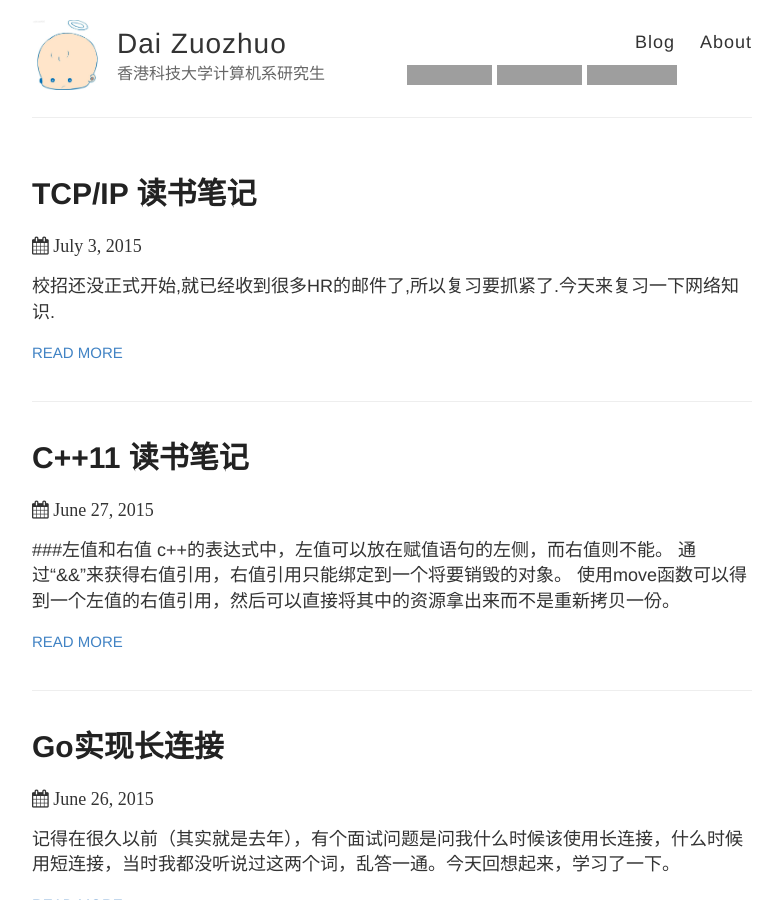
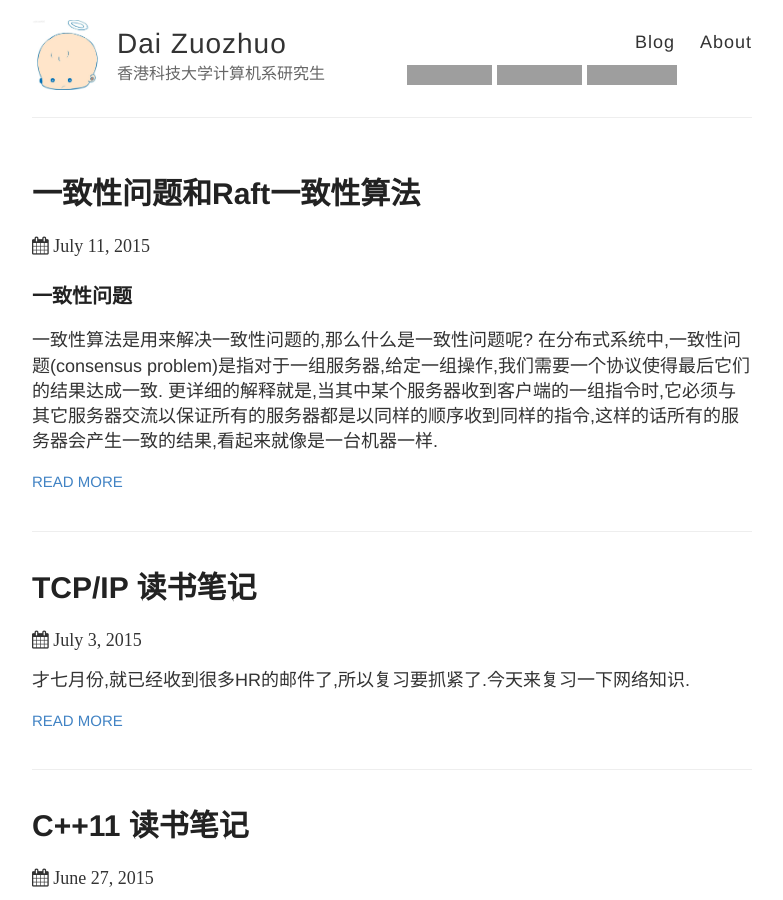
Before and after one commit to 2892931976/daizuozhuo.github.io, a Jekyll site: the page built from index.html, in a window 1280 px wide and 900 px high, cut to the strip 0-900 px from the top of the window. Shown: the whole strip, without its empty margins (248-1031 px from the left). Built offline with Jekyll 4.4.1, drawn with Linux system fonts in a browser that asks for light colours; Markdown is read by kramdown in place of the engine named in the settings; some of the changed lines change nothing that is shown; grey boxes are pictures that could not be loaded.

Commit message:
consensus-algorithm

`````diff
--- /dev/null
+++ b/_posts/2015-7-11-consensus-algorithm.md
@@ -0,0 +1,69 @@
+---
+layout: post
+title: 一致性问题和Raft一致性算法
+---
+### 一致性问题
+一致性算法是用来解决一致性问题的,那么什么是一致性问题呢? 在分布式系统中,一致性问题(consensus problem)是指对于一组服务器,给定一组操作,我们需要一个协议使得最后它们的结果达成一致. 更详细的解释就是,当其中某个服务器收到客户端的一组指令时,它必须与其它服务器交流以保证所有的服务器都是以同样的顺序收到同样的指令,这样的话所有的服务器会产生一致的结果,看起来就像是一台机器一样.
+
+实际生产中一致性算法需要具备以下属性:
+
+- safety:即不管怎样都不会返回错误的结果
+- available:只要大部分的机器正常,就仍然可以工作.比如五台机器的集群允许最多两台机器坏掉.
+- 不依赖时间来确保一致,即系统是异步的.
+- 一般情况下,运行时间由大多数的机器决定,不会因为有少部分慢的机器而影响总体效率.
+
+### 为什么要解决一致性问题?
+我们可以说一个分布式系统可靠性达到99.99...%,但不能说它达到了100%, 为什么? 就是因为一致性问题是无法彻底解决的. 以下四个分布式系统中的问题都与一致性问题有关:
+
+1. reliable multicast 可靠组播
+2. membership protocal (failuer detector) 集群中成员的管理
+3. leader election 选举算法
+4. mutual exclution 互斥,例如资源的独占和分配
+
+### Raft一致性算法
+[前面](http://daizuozhuo.github.io/leader-election/)我介绍了教科书上的一些选举算法, 它们也是属于一致性算法,即最后所有服务器所认为的leader都是一致的. 现在实际应用中主流的一致性算法有两个Paxos 和 Raft. Zookeeper 就是选用的Paxos, 而etcd使用的Raft. 作为一名Go爱好者,我先来讲一下Raft吧.
+
+Raft是因为Paxos太难懂太难以实现而提出的,目的是在可靠性不输于Paxos的情况下,尽可能的简单易懂. 但是Raft的论文 `In Search of an Understandable Consensus Algorithm`还是有18页,我要比它更简单易懂.
+
+Raft把一致性问题分解成为三个小问题:
+
+1. leader election 选举
+2. log replication 日志复制(分发)
+3. safety 安全性
+
+#### 基本概念
+每个Server有三个状态: leader, follower, candidate
+
+- follower: 不发request而只会回复leader和candidate的request.
+- leader: 处理client发过来的请求
+- candidate: leader的候选人
+
+Raft把时间分为terms. 每一个term开始时都进行一次选举. 每一个term里最多有一个leader, 或者没有leader.
+
+算法需要两种RPC, RequestVote RPC:由candidates在选举过程中发起, AppendEntries RPC 由leader发起用来分发日志
+
+#### Leader election
+如果一个follower在election timeout的时间里没有收到leader的信息,就进入新的term,转成candidate,给自己投票,发起选举 ReQuestVote RPC. 这个状态持续到下面三个状态中的一个:
+
+1. 它赢得选举
+2. 另外有Server获得选举
+3. 1个term过去了,还是没有选举结果
+
+为什么会有3这个情况呢,就是当如果大家同时发起选举,都投给自己,那就没有Server能够得到多数选票了,这个时候就要进入下一个term,再选一次. 为了避免这个情况持续发生,每个Server的election time被随机的设成不同的值,所以先timeout的就可以先发起下一次选举.
+
+#### Log replication
+选好leader之后就可以分发log啦.
+
+每一个log都有一个log index 和 term number. 当大多数的follower都复制好这个log时,就说这个log是committed,可以执行了. Leader 记住已经commit的最大log index, 用它来分发下一个 AppendEntries RPC. 这个和TCP里段的编号的作用是一样的.
+
+当一个leader重新选出来时,它的log和follower的log可能不一致,那么它会强制所有的follower都和自己的log一致.首先leader要找到和follower之间的最大的编号一致的log,然后覆盖掉那之后的log.
+
+#### Safety
+但是到目前为止仍然不能保证安全性.比如说, 当leader在commit log时, 某follower掉线了,然后这个follower后来被选为leader,它会覆盖掉现在follwer那些已经committed log, 由于这些log是已经执行过的,所以结果不同的机器就执行不同的指令. 在选举过程中,再加多一个限制就可以防止这种情况发生, 即:
+
+````
+Leader completeness property:
+对于任意一个term, leader都要包含所以在之前term里committed的logs.
+````
+
+这样就是完整的Raft算法了.
--- a/_posts/2015-7-3-TCP-IP.md
+++ b/_posts/2015-7-3-TCP-IP.md
@@ -2,7 +2,7 @@
 layout: post
 title: TCP/IP 读书笔记
 ---
-校招还没正式开始,就已经收到很多HR的邮件了,所以复习要抓紧了.今天来复习一下网络知识.
+才七月份,就已经收到很多HR的邮件了,所以复习要抓紧了.今天来复习一下网络知识.
 
 ###OSI分层
 分层的方法有很多种:五层OSI模型就是, application layer,
`````
